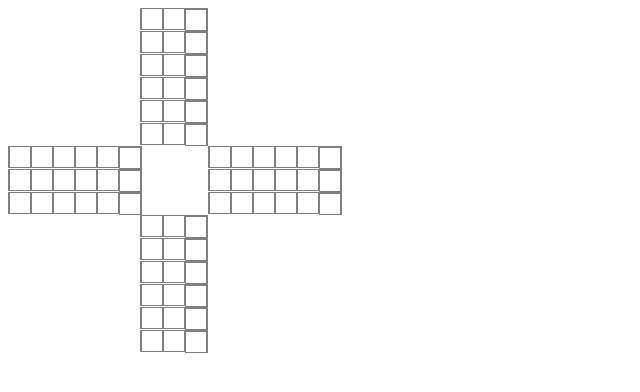
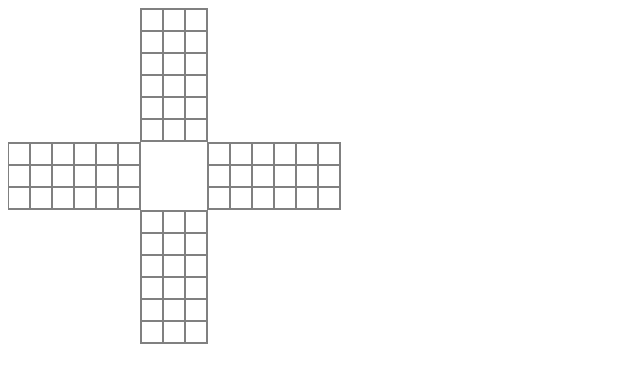
Before and after one commit to BharathASL/angular-ludo-game, an Angular app: page / in a window 1280 px wide. Shown: the top 392 px of the page, without its empty margins (0-640 px from the left). Built offline with nearby package versions, Linux system fonts and the light colour scheme.

Commit message:
1 file modified

```diff
--- a/src/app/app.component.css
+++ b/src/app/app.component.css
@@ -22,6 +22,9 @@ div.row {
 .right-border {
   border-right: 2px solid grey !important;
 }
-.right-border {
+.top-border {
   border-top: 2px solid grey !important;
 }
+.bottom-border {
+  border-bottom: 2px solid grey !important;
+}
--- a/src/app/app.component.html
+++ b/src/app/app.component.html
@@ -1,7 +1,7 @@
 <div class="container">
 	<div class="game-board">
 		<div class="row" *ngFor="let item of ArrayClassType(15);let i=index">
-			<div class="each-cell" *ngFor="let item of ArrayClassType(15);let j=index" [ngClass]="{'playable-cell':!(i<6 && j<6 || i<6 && j>8 || i>8 && j<6 || i>8 && j>8) && !(i>5 && i<9 && j>5 && j<9), 'left-border':!(i<6 && j<6 || i<6 && j>8 || i>8 && j<6 || i>8 && j>8) && !(i>5 && i<9 && j>5 && j<9) && (j==6 || j==0 || j==9), 'right-border':!(i<6 && j<6 || i<6 && j>8 || i>8 && j<6 || i>8 && j>8) && !(i>5 && i<9 && j>5 && j<9) && (j==8 || j==5 || j==14), 'top-border':!(i<6 && j<6 || i<6 && j>8 || i>8 && j<6 || i>8 && j>8) && !(i>5 && i<9 && j>5 && j<9) && (i==6 || i==0 || i==9)}">
+			<div class="each-cell" *ngFor="let item of ArrayClassType(15);let j=index" [ngClass]="{'playable-cell':!(i<6 && j<6 || i<6 && j>8 || i>8 && j<6 || i>8 && j>8) && !(i>5 && i<9 && j>5 && j<9), 'left-border':!(i<6 && j<6 || i<6 && j>8 || i>8 && j<6 || i>8 && j>8) && !(i>5 && i<9 && j>5 && j<9) && (j==6 || j==6 || j==9), 'right-border':!(i<6 && j<6 || i<6 && j>8 || i>8 && j<6 || i>8 && j>8) && !(i>5 && i<9 && j>5 && j<9) && (j==5 || j==8 || j==14), 'top-border':!(i<6 && j<6 || i<6 && j>8 || i>8 && j<6 || i>8 && j>8) && !(i>5 && i<9 && j>5 && j<9) && (i==0 || i==6 || i==9), 'bottom-border':!(i<6 && j<6 || i<6 && j>8 || i>8 && j<6 || i>8 && j>8) && !(i>5 && i<9 && j>5 && j<9) && (i==5 || i==8 || i==14)}">
 			</div>
 		</div>
 	</div>
```
